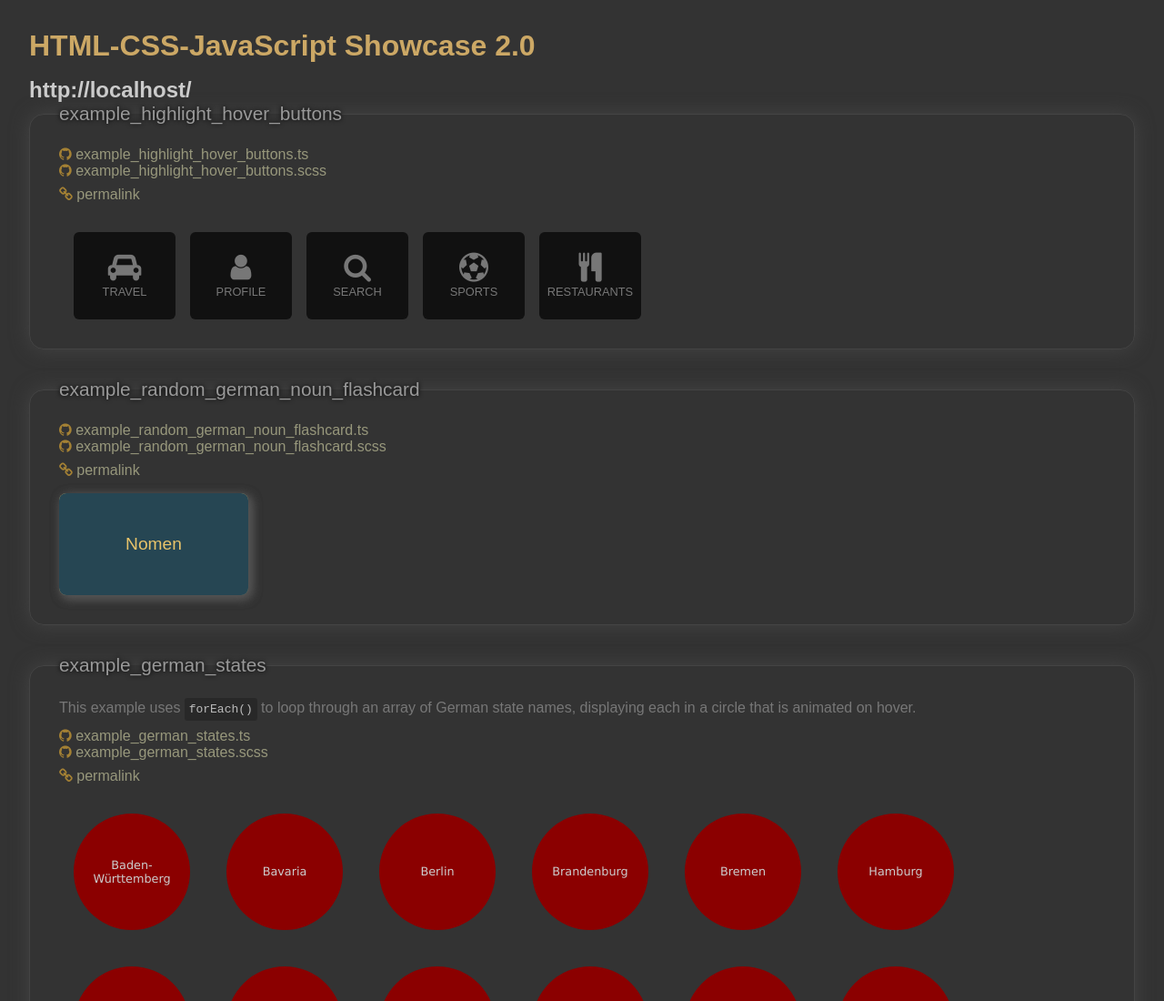
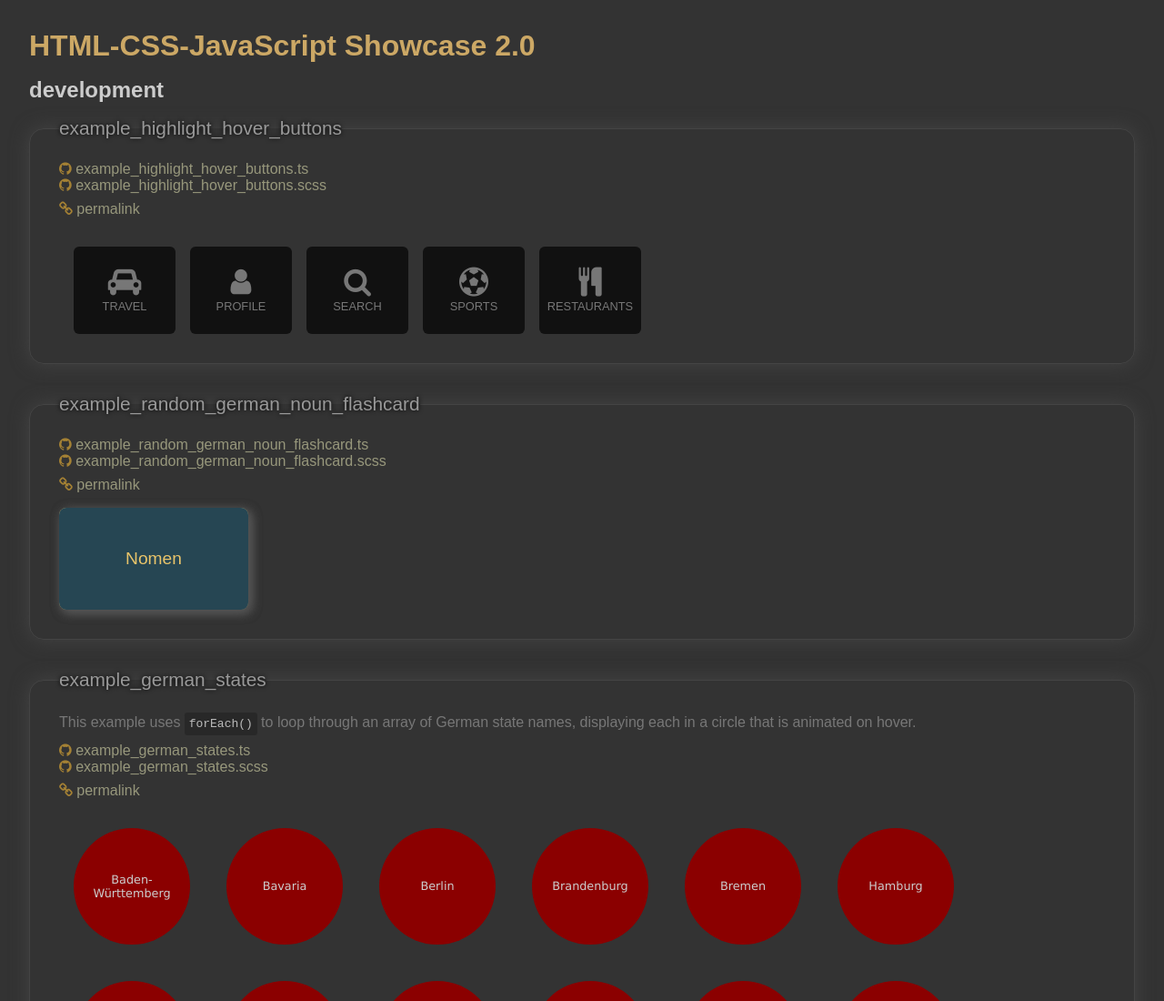
Before and after one commit to edwardtanguay/et005-starter-example-showcase, a website built with Vite: page index.html in a window 1280 px wide. Shown: the top 1100 px of the page at 91% size. Built offline with nearby package versions, Linux system fonts and the light colour scheme.

Commit message:
added development/production note

```diff
--- a/src/main.ts
+++ b/src/main.ts
@@ -21,7 +21,7 @@ const displayComponent = (component: () => void, idCode: string) => {
 
 document.querySelector<HTMLDivElement>('#app')!.innerHTML =/* html */`
 <h1>HTML-CSS-JavaScript Showcase 2.0</h1>
-<h2>${tools.getCurrentUrl()}</h2>
+<h2>${tools.getCurrentEnvironment()}</h2>
 ${currentPageIdCode !== '' ? '<a href="/"><button class="btnBackToHome">Display all examples</button></a>' : ''}
 <div class="examples">
 ${displayComponent(example_highlight_hover_buttons, 'example-highlight-hover-buttons')}
--- a/src/styles/main.scss
+++ b/src/styles/main.scss
@@ -16,6 +16,10 @@ body {
 
 	h1 {
 		color: rgb(204, 168, 101);
+		margin-bottom: 1rem;
+	}
+
+	h2 {
 		margin-bottom: 1rem;
 	}
 
--- a/src/tools.ts
+++ b/src/tools.ts
@@ -33,3 +33,12 @@ export const getCurrentPageIdCode = () => {
 	const parts = url.split('/');
 	return parts[parts.length - 1];
 }
+
+export const getCurrentEnvironment = () => {
+	const currentUrl = tools.getCurrentUrl();
+	if (currentUrl.includes('//localhost') || currentUrl.includes('//127.0.0.1')) {
+		return 'development';
+	} else {
+		return 'production';
+	}
+}
```
